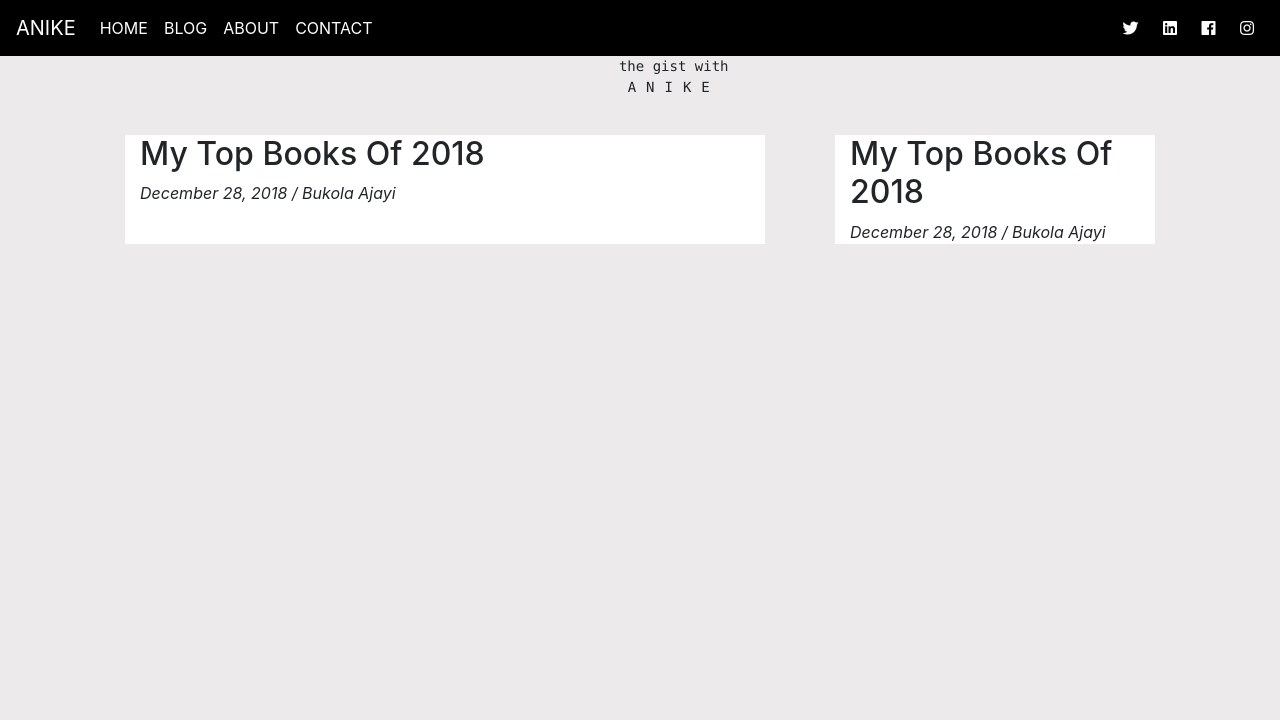
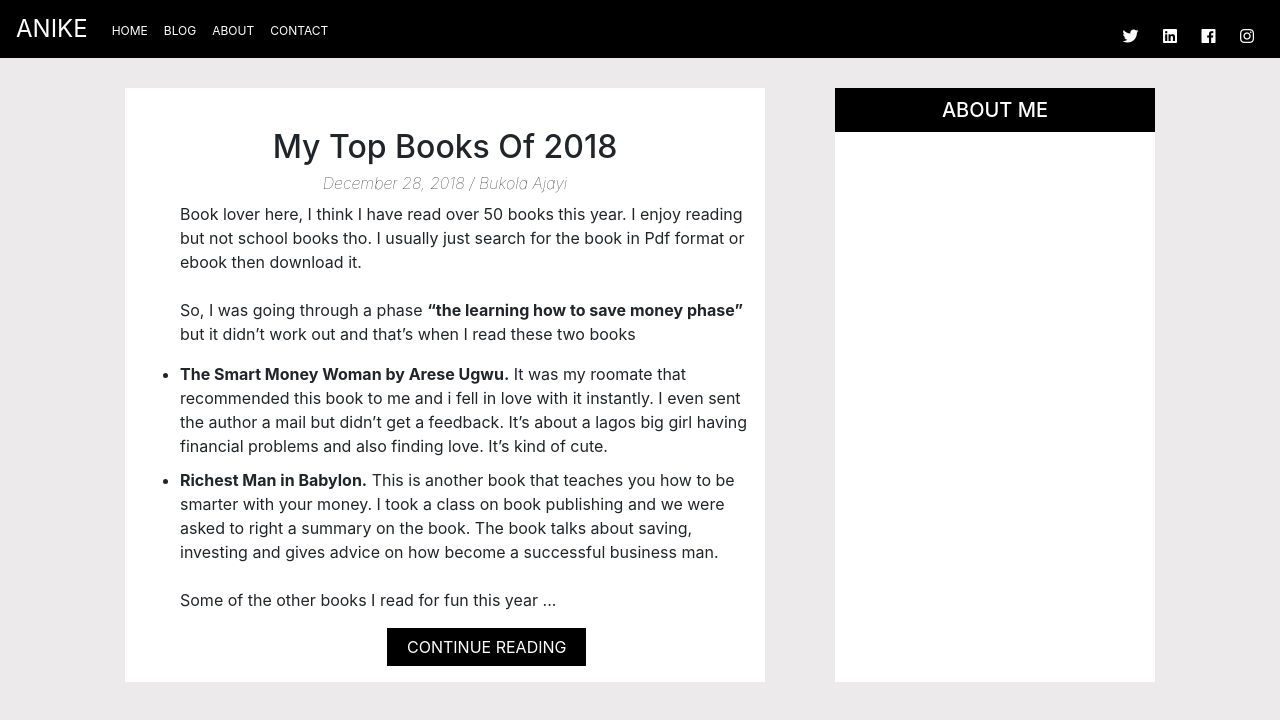
Before and after one commit to TomisinAjayi/Blog-Anike, a plain HTML site: page index.html in a window 1280 px wide. Drawn offline with nearby package versions, Linux system fonts and the light colour scheme.

Commit message:
added blog posts

```diff
--- a/index.html
+++ b/index.html
@@ -38,16 +38,50 @@
           </span>
         </div>
     </nav>
-    <pre>
+    <!-- <pre>
         the gist with
         <span class="brand">ANIKE</span>
-    </pre>
+    </pre> -->
     <div class="row">
         <!-- left section -->
         <div class="col-md-6">
             <section>
                 <h2>My Top Books Of 2018</h2>
-                <i>December 28, 2018 / Bukola Ajayi</i>
+                <h5>December 28, 2018 / Bukola Ajayi</h5>
+                <p>
+                  Book lover here, I think I have read over 50 books this year. I enjoy reading but not school books tho. I usually just search for the book in Pdf format or ebook then download it.
+                  <br>
+                  <br>
+                  So, I was going through a phase <b>“the learning how to save money phase”</b> but it didn’t work out and that’s when I read these two books
+                  <br>
+                  <ul>
+                    <li>
+                      <b>The Smart Money Woman by Arese Ugwu.</b>
+                      It was my roomate that recommended this book to me and i fell in love with it instantly. I even sent the author a mail but didn’t get a feedback. It’s about a lagos big girl having financial problems and also finding love. It’s kind of cute.
+                    </li>
+                    <li>
+                      <b>Richest Man in Babylon.</b>
+                      This is another book that teaches you how to be smarter with your money. I took a class on book publishing and we were asked to right a summary on the book. The book talks about saving, investing and gives advice on how become a successful business man.
+                      <br><br>
+                      Some of the other books I read for fun this year <span id="dots">...</span>
+                    </li>
+                    <span id="more">
+                      <li>
+                        <b>After.</b>
+                        it is a trilogy on wattpad, and apparently they are making a movie. It is like the high school version of Fifty Shades. The trilogy was so frustrating and exhausting (that’s how their love life was) but i couldn’t stop reading it, I hated the ending so much. By the way, they are making a movie and the thriller looks trash. I don’t like the cast at all.
+                      </li>
+                      <li>
+                        <b>Fifty Shades Triology.</b>
+                        I am addicted to fifty shades, i don’t know why i love it so much. I have read the books over 20 times, at a point i knew it chapter by chapter lol (if only i knew my textbooks like this). I think my best among the three movies is fifty shades freed. I didn’t like darker at all, they removed all the interesting scenes i wanted to see. And the soundtrack in freed is amazing i still listen to it.
+                      </li>
+                      <li>
+                        <b>Game of Thrones.</b>
+                        Just because if i love a movie so much, i like to read the book. The books and the series are a little bit different. It’s more detailed in the books but they are so annoying to read, the words are so tiny but i prefer watching it tho. My favorite character is Cersei. I’m so excited for the final season,i think i might cry. i wonder who the Night king is, i think it might be Rhaegar Targayen.
+                      </li>
+                    </span>
+                  </ul>
+                  <button onclick = "readMore()" id="myBtn">Continue Reading</button>
+                </p>
             </section>
         </div>
 
@@ -55,12 +89,11 @@
         <!-- right section -->
         <div class="col-md-3">
             <section>
-                    <h2>My Top Books Of 2018</h2>
-                    <i>December 28, 2018 / Bukola Ajayi</i>
+              <h4>ABOUT ME</h4>
             </section>
         </div>
     </div>
-
+    <script src="script.js"></script>
     <script src="https://code.jquery.com/jquery-3.5.1.slim.min.js" integrity="sha384-DfXdz2htPH0lsSSs5nCTpuj/zy4C+OGpamoFVy38MVBnE+IbbVYUew+OrCXaRkfj" crossorigin="anonymous"></script>
     <script src="https://cdn.jsdelivr.net/npm/popper.js@1.16.1/dist/umd/popper.min.js" integrity="sha384-9/reFTGAW83EW2RDu2S0VKaIzap3H66lZH81PoYlFhbGU+6BZp6G7niu735Sk7lN" crossorigin="anonymous"></script>
     <script src="https://stackpath.bootstrapcdn.com/bootstrap/4.5.2/js/bootstrap.min.js" integrity="sha384-B4gt1jrGC7Jh4AgTPSdUtOBvfO8shuf57BaghqFfPlYxofvL8/KUEfYiJOMMV+rV" crossorigin="anonymous"></script>
--- /dev/null
+++ b/script.js
@@ -0,0 +1,15 @@
+var dots = document.getElementById("dots");
+var moreText = document.getElementById("more");
+var btnText = document.getElementById("myBtn");
+
+function readMore() {
+    if(dots.style.display === "none"){
+        dots.style.display = "inline";
+        btnText.innerHTML = "Continue Reading";
+        moreText.style.display = "none";
+    } else {
+        dots.style.display = "none";
+        btnText.innerHTML = "Less";
+        moreText.style.display = "inline";
+    }
+}
--- a/style.css
+++ b/style.css
@@ -7,34 +7,88 @@ body {
     background: black;
     color: white;
 }
+.navbar {
+    padding: 0rem 1rem;
+}
+#navbarText {
+    margin-top: 14px;
+}
 span.navbar-text {
     letter-spacing: 10px;
 }
 .navbar-brand {
     color: white;
+    font-size: 24px;
 }
 .nav-link {
     color: white;
+    font-size: 12px;
+}
+a:hover {
+    color: #67f126bb;
+}
+.nav-link:after {
+    text-decoration-line: underline;
+    text-decoration-color: #67f126bb;
 }
 .navbar-text a {
     color: white;
 }
-pre {
+/* pre {
     text-align: center;
 }
 .brand {
     letter-spacing: 10px;
-}
+} */
 .row {
     margin-left: 0px;
     margin-right: 0px;
+    margin-top: 30px;
 }
 .col-md-6 {
     margin-left: auto;
     background-color: white;
     margin-right: 70px;
 }
+section h2 {
+    margin-top: 40px;
+    text-align: center;
+}
+section h5 {
+    text-align: center;
+    font-style: italic;
+    font-weight: 100;
+    font-size: 16px;
+}
+section p {
+    padding-inline-start: 40px;
+}
+ul li {
+    margin-bottom: 10px;
+}
+#myBtn {
+    text-align: center;
+    margin-inline-start: 247px;
+    background-color: black;
+    color: white;
+    padding: 7px 20px;
+    text-transform: uppercase;
+    border: 0;
+    outline: none;
+}
+#more {
+    display: none;
+}
 .col-md-3 {
     margin-right: auto;
     background-color: white;
+    padding: 0;
 }
+section h4 {
+    background-color: black;
+    text-align: center;
+    color: white;
+    font-size: 20px;
+    margin: 0;
+    padding: 10px;
+}
```
